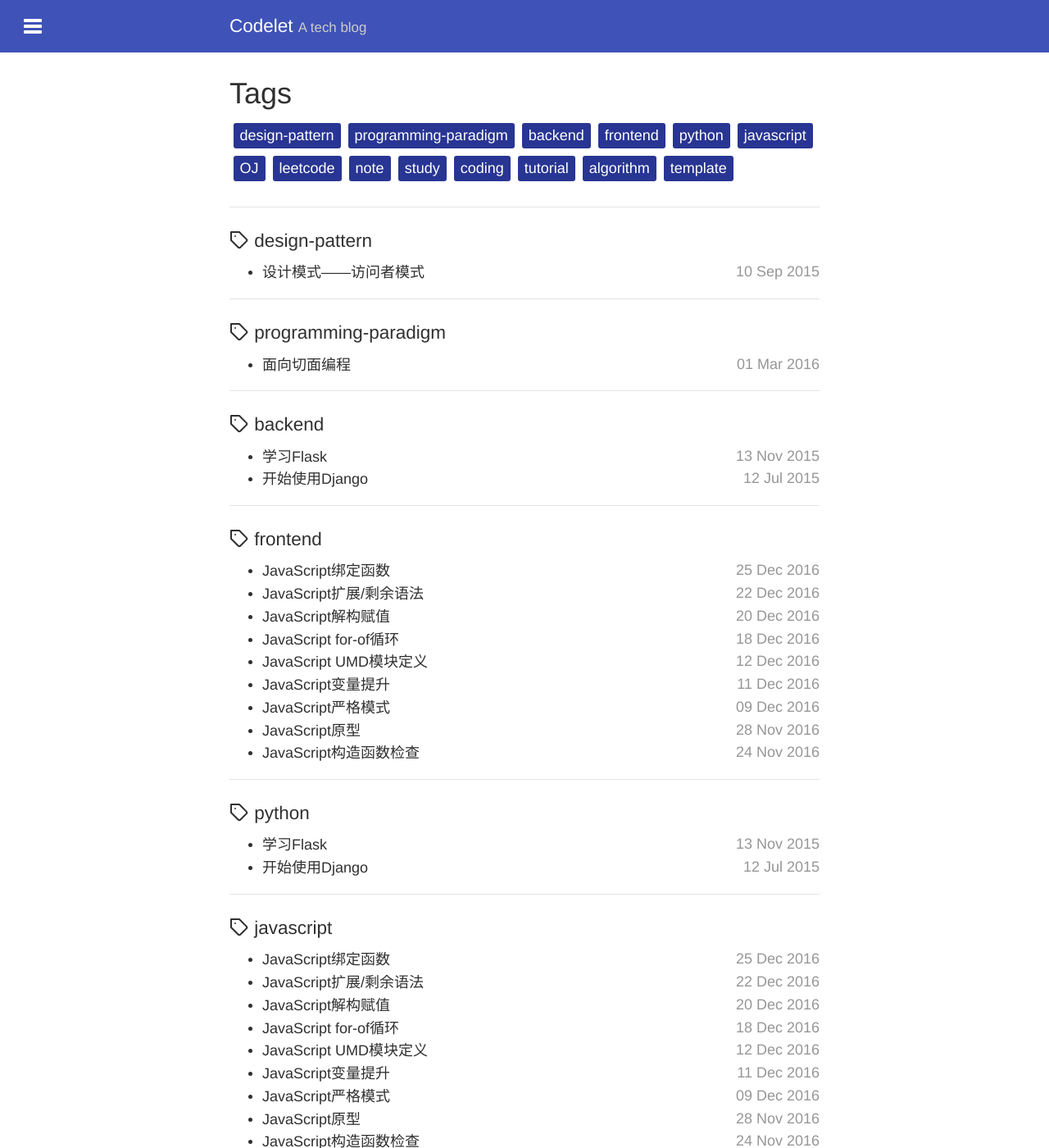
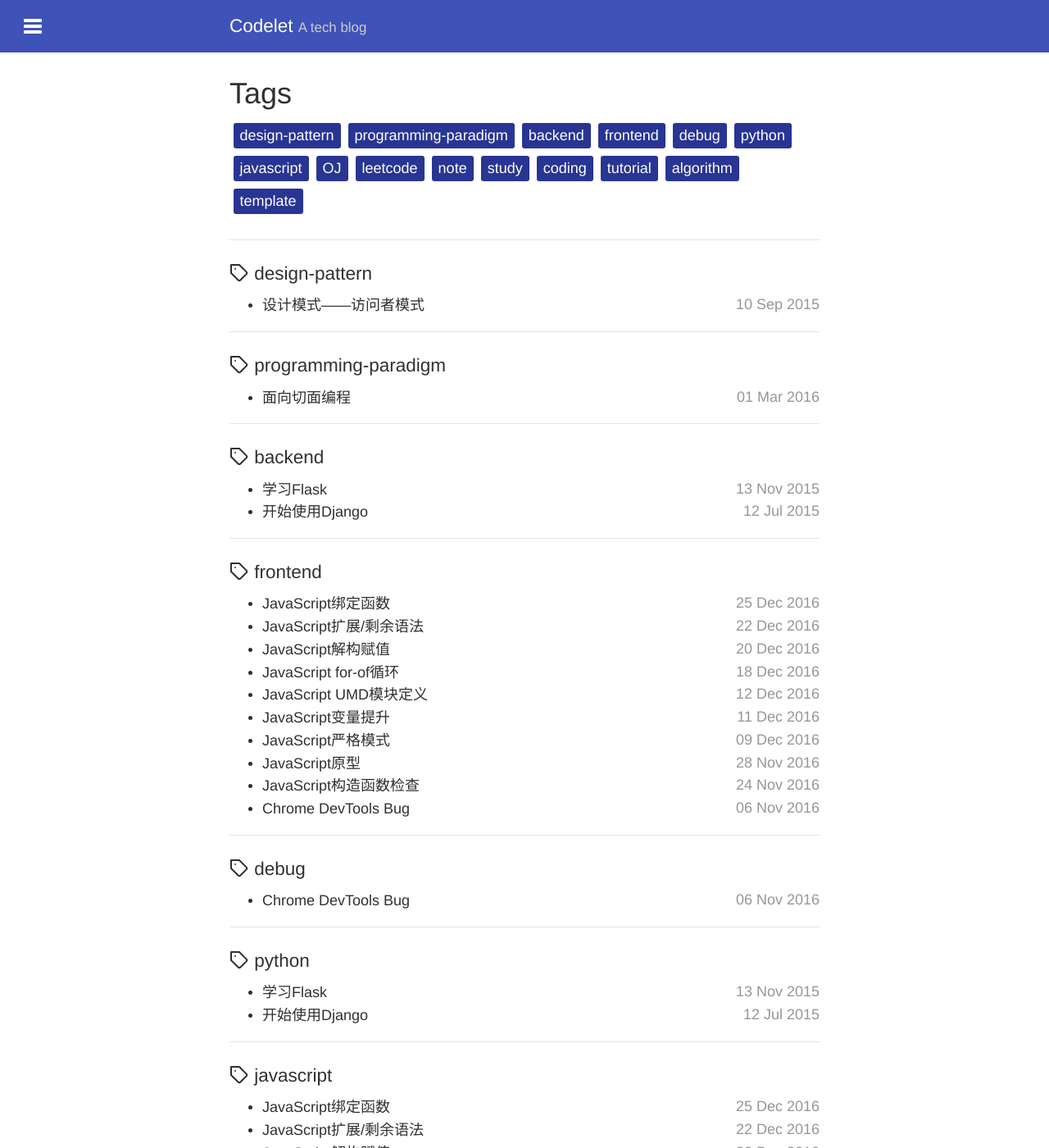
Before and after one commit to skylerlee/codelet, a Jekyll site: the page built from tags.html, in a window 1280 px wide and 1400 px high. Shown: the whole window at 82% size. Built offline with Jekyll 4.4.1, drawn with Linux system fonts in a browser that asks for light colours; some of the changed text lies outside the part shown.

Commit message:
Add new post

```diff
--- a/_data/tags.yml
+++ b/_data/tags.yml
@@ -3,6 +3,7 @@
 - programming-paradigm
 - backend
 - frontend
+- debug
 - python
 - javascript
 - OJ
--- /dev/null
+++ b/_posts/2016-11-06-chrome-devtools-bug.md
@@ -0,0 +1,10 @@
+---
+layout: post
+title: Chrome DevTools Bug
+date: 2016-11-06 21:12:45 +0800
+tags:
+  - note
+  - coding
+  - frontend
+  - debug
+---
```
